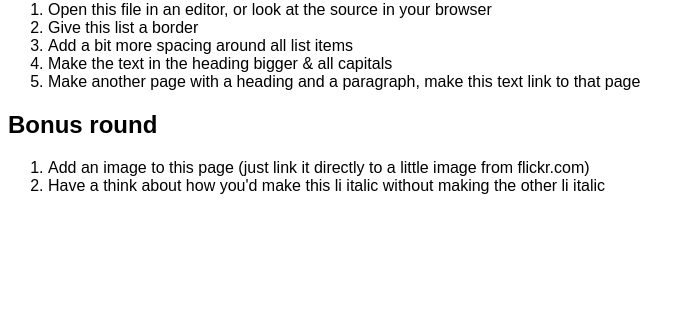
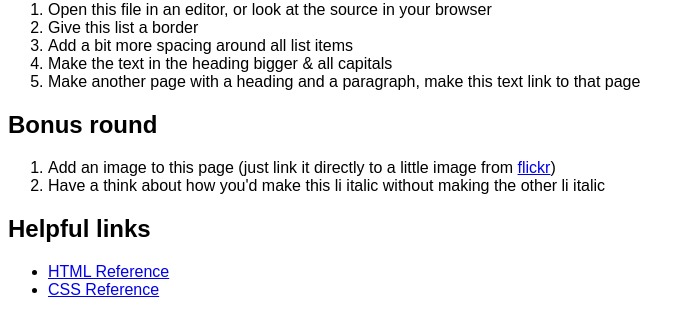
Before and after one commit to jakearchibald/frontend-lessons, a plain HTML site: page 1/index.html in a window 1280 px wide. Shown: the part 79-412 px from the top of the page, without its empty margins (0-694 px from the left). Drawn offline with Linux system fonts and the light colour scheme.

Commit message:
Adding reference information

```diff
--- a/1/index.html
+++ b/1/index.html
@@ -14,7 +14,7 @@
 			The next tag is the title of the page, usually displayed near the top
 			of the browser
 		-->
-		<title>Jen's HTML Challenge</title>
+		<title>Basic HTML &amp; CSS - Jen's HTML Challenge</title>
 		<!--
 			The next tag tells the browser about a stylesheet to use for this
 			page. Pages can have many stylesheets, but fewer is better as downloading
@@ -34,9 +34,16 @@
 		<section>
 			<h1>Bonus round</h1>
 			<ol>
-				<li>Add an image to this page (just link it directly to a little image from flickr.com)</li>
+				<li>Add an image to this page (just link it directly to a little image from <a href="http://flickr.com">flickr</a>)</li>
 				<li>Have a think about how you'd make this li italic without making the other li italic</li>
 			</ol>
 		</section>
+		<section>
+			<h1>Helpful links</h1>
+			<ul>
+				<li><a href="http://reference.sitepoint.com/html">HTML Reference</a></li>
+				<li><a href="http://reference.sitepoint.com/css">CSS Reference</a></li>
+			</ul>
+		</section>
 	</body>
 </html>
```
